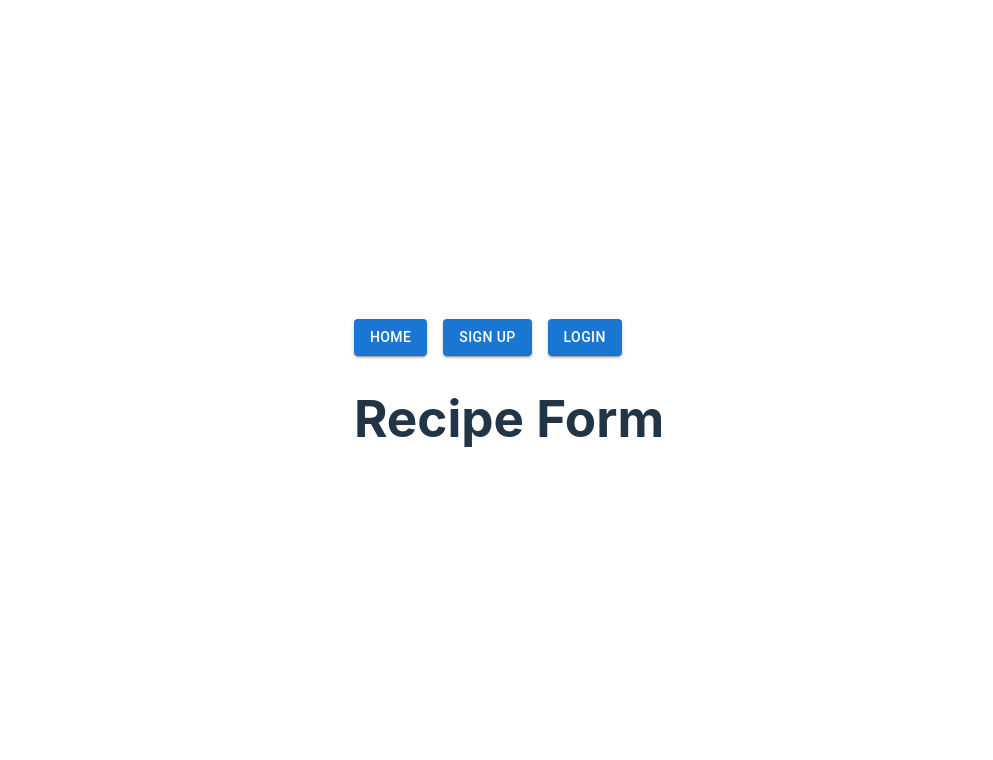
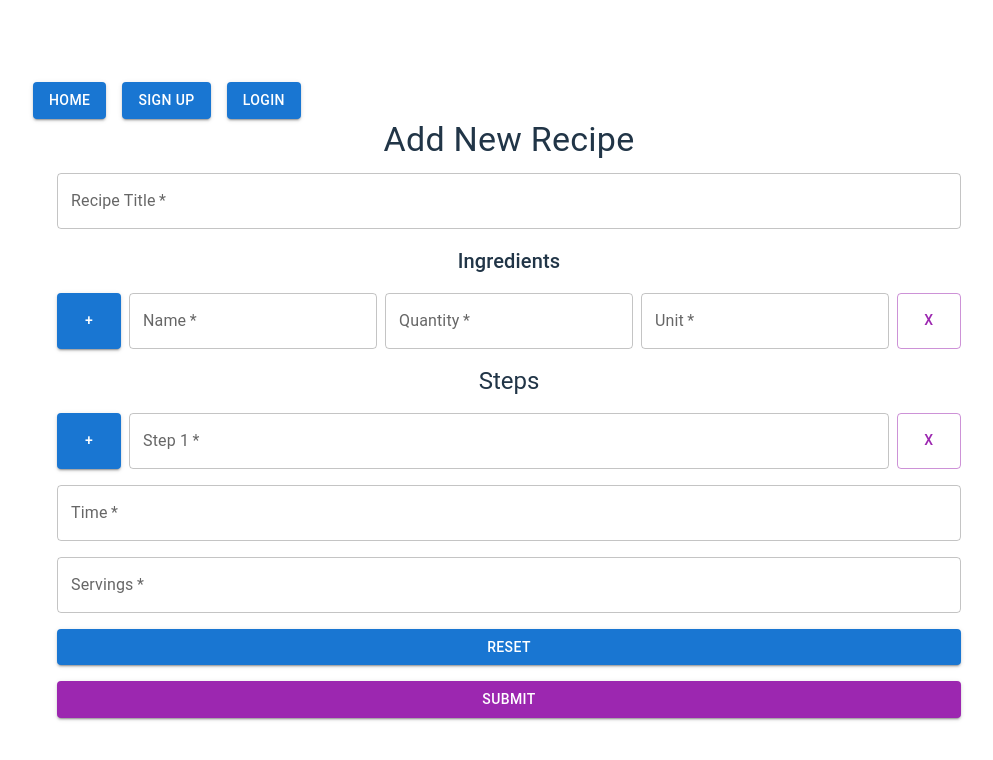
Before and after one commit to Sivva2/Recipe-MERN, a React (Vite) app: page /recipes/new in a window 1280 px wide. Shown: the top 760 px of the page, without its empty margins (131-1124 px from the left). Built offline with nearby package versions, Linux system fonts and the light colour scheme; no server answers.

Commit message:
New Recipe linked to Backend

```diff
--- a/src/App.jsx
+++ b/src/App.jsx
@@ -5,14 +5,13 @@ import "./App.css";
 import { Routes, Route } from "react-router-dom";
 import HomePage from "./pages/HomePage.jsx";
 import AboutUs from "./pages/AboutUs.jsx";
-import RecipeForm from "./components/RecipeForm.jsx";
 import RecipeDetails from "./pages/RecipeDetails.jsx";
 import SignupPage from "./pages/SignupPage.jsx";
 import LoginPage from "./pages/LoginPage.jsx";
 import ErrorPage from "./pages/ErrorPage";
 import RecipeList from "./pages/RecipeList";
-import RecipeUpdate from "./pages/RecipeUpdate.jsx";
-import Navbar from "./components/Navbar2.jsx";
+import RecipeNew from "./pages/RecipeNew.jsx";
+import Navbar from "./components/Navbar.jsx";
 import TermsPage from "./pages/TermsPage.jsx";
 
 import IsPrivate from "./components/IsPrivate"; // <== IMPORT
@@ -25,7 +24,6 @@ function App() {
       <Routes>
         <Route path="/" element={<HomePage />} />
         <Route path="/about" element={<AboutUs />} />
-        <Route path="/recipes/new" element={<RecipeForm />} />
         <Route path="/recipes/:recipeId" element={<RecipeDetails />} />
         <Route
           path="/recipes"
@@ -35,7 +33,8 @@ function App() {
             </IsPrivate>
           }
         />
-        <Route path="/recipes/:recipesId/update" element={<RecipeUpdate />} />{" "}
+        {/*   <Route path="/recipes/:recipesId/update" element={<RecipeUpdate />} /> */}
+        <Route path="/recipes/new" element={<RecipeNew />} />
         <Route path="/terms" element={<TermsPage />} />
         <Route path="*" element={<ErrorPage />} />
         <Route
--- a/src/components/Navbar.jsx
+++ b/src/components/Navbar.jsx
@@ -26,6 +26,12 @@ function Navbar() {
 
       {isLoggedIn ? (
         <>
+          <Link to="/recipes/new">
+            <Button variant="contained" color="primary">
+              New Recipe
+            </Button>
+          </Link>
+
           <Link to="/about">
             <Button variant="contained" color="primary">
               About Us
--- a/src/components/Navbar2.jsx
+++ b/src/components/Navbar2.jsx
@@ -1,67 +1,109 @@
+import React, { useState } from "react";
 import { Link, useNavigate } from "react-router-dom";
 import { useContext } from "react";
 import { AuthContext } from "../context/auth.context";
-import { Button, Box } from "@mui/material";
+import {
+  AppBar,
+  Toolbar,
+  IconButton,
+  Typography,
+  Button,
+  Menu,
+  MenuItem,
+  Box,
+} from "@mui/material";
+import MenuIcon from "@mui/icons-material/Menu";
 
 function Navbar() {
   const { isLoggedIn, user, logOutUser, setAuth } = useContext(AuthContext);
+  const navigate = useNavigate();
+  const [anchorEl, setAnchorEl] = useState(null);
 
-  const navigate = useNavigate();
+  const handleMenu = (event) => {
+    setAnchorEl(event.currentTarget);
+  };
+
+  const handleClose = () => {
+    setAnchorEl(null);
+  };
 
   const handleLogout = () => {
-    // Deactivate the auth token
     localStorage.removeItem("token");
     setAuth(null);
-    // Redirect to the home page
     navigate("/");
   };
 
   return (
-    <Box component="nav" sx={{ display: "flex", gap: 2 }}>
-      <Link to="/">
-        <Button variant="contained" color="primary">
+    <AppBar position="static">
+      <Toolbar>
+        <IconButton
+          edge="start"
+          color="inherit"
+          aria-label="menu"
+          onClick={handleMenu}
+        >
+          <MenuIcon />
+        </IconButton>
+        <Menu
+          id="menu-appbar"
+          anchorEl={anchorEl}
+          anchorOrigin={{
+            vertical: "top",
+            horizontal: "left",
+          }}
+          keepMounted
+          transformOrigin={{
+            vertical: "top",
+            horizontal: "left",
+          }}
+          open={Boolean(anchorEl)}
+          onClose={handleClose}
+        >
+          <MenuItem onClick={handleClose} component={Link} to="/">
             Home
-        </Button>
-      </Link>
-
+          </MenuItem>
+          {isLoggedIn && (
+            <>
+              <MenuItem onClick={handleClose} component={Link} to="/about">
+                About Us
+              </MenuItem>
+              <MenuItem onClick={handleClose} component={Link} to="/recipes">
+                Recipes List In Private
+              </MenuItem>
+              <MenuItem
+                onClick={handleClose}
+                component={Link}
+                to="/recipes/new"
+              >
+                New Recipe
+              </MenuItem>
+            </>
+          )}
+        </Menu>
+        <Typography variant="h6" component="div" sx={{ flexGrow: 1 }}>
+          Recipe MERN
+        </Typography>
         {isLoggedIn ? (
           <>
-          <Link to="/recipes/:recipesId/update">
-            <Button variant="contained" color="primary">
-              Recipes Update
-            </Button>
-          </Link>
-
-          <Link to="/about">
-            <Button variant="contained" color="primary">
-              About Us
-            </Button>
-          </Link>
-          <Link to="/recipes">
-            <Button variant="contained" color="secondary">
-              Recipes List In Private
-            </Button>
-          </Link>
-          <Button variant="contained" color="secondary" onClick={logOutUser}>
+            <Button color="inherit" onClick={handleLogout}>
               Logout
             </Button>
-          <span>{user && user.name}</span>
+            <Typography variant="body1" component="span">
+              {user && user.name}
+            </Typography>
           </>
         ) : (
           <>
-          <Link to="/signup">
-            <Button variant="contained" color="primary">
+            <Button color="inherit" component={Link} to="/signup">
               Sign Up
             </Button>
-          </Link>
-          <Link to="/login">
-            <Button variant="contained" color="primary">
+            <Button color="inherit" component={Link} to="/login">
               Login
             </Button>
-          </Link>
           </>
         )}
-    </Box>
+      </Toolbar>
+    </AppBar>
   );
 }
 
--- a/src/context/auth.context.jsx
+++ b/src/context/auth.context.jsx
@@ -1,10 +1,10 @@
 import React, { useState, useEffect } from "react";
 import axios from "axios";
-//const API_URL = "http://localhost:5005";
+//const VITE_API_URL = "http://localhost:5005";
 
 // WAITING for Backend to Import the string from the .env with URL of the API/server - http://localhost:5005
 const API_URL = import.meta.env.VITE_API_URL;
-
+console.log(API_URL);
 const AuthContext = React.createContext();
 
 function AuthProviderWrapper(props) {
--- a/src/pages/LoginPage.jsx
+++ b/src/pages/LoginPage.jsx
@@ -71,7 +71,7 @@ function LoginPage(props) {
           <TextField
             variant="outlined"
             margin="normal"
-            required
+            required={true}
             fullWidth
             id="username"
             label="Username"
@@ -85,7 +85,7 @@ function LoginPage(props) {
           <TextField
             variant="outlined"
             margin="normal"
-            required
+            required={true}
             fullWidth
             name="password"
             label="Password"
--- a/src/pages/RecipeUpdate.jsx
+++ b/src/pages/RecipeNew.jsx
@@ -18,7 +18,7 @@ const API_URL = import.meta.env.VITE_API_URL;
 import axios from "axios";
 import classes from "../styles/Login.module.css";
 
-const RecipeUpdate = () => {
+const RecipeNew = () => {
   const [title, setTitle] = useState("");
   const [ingredients, setIngredients] = useState([
     { name: "", quantity: "", unit: "" },
@@ -62,19 +62,34 @@ const RecipeUpdate = () => {
 
   const handleSubmit = async (event) => {
     event.preventDefault();
+
+    if (!title || !steps || !time || !servings) {
+      window.alert(
+        "Please fill in all required fields to register the new recipe."
+      );
+      return;
+    }
+
     const newRecipe = { title, ingredients, steps, time, servings };
-
+    const storedToken = localStorage.getItem("authToken");
     axios
-      .post(`${API_URL}/auth/signup`, newRecipe)
+      .post(`${API_URL}/api/recipes`, newRecipe, {
+        headers: { Authorization: `Bearer ${storedToken}` },
+      })
       .then((response) => {
         console.log("Response to /auth/recipe ");
         window.alert("recipe registered");
-        navigate("/login");
       })
       .catch((error) => {
-        const errorDescription = error.response.data.message;
-        setErrorMessage(errorDescription);
-        console.log("Error catched");
+        if (error.response && error.response.status === 500) {
+          window.alert("Server error 500: Please try again later.");
+        } else {
+          const errorDescription = error.response
+            ? error.response.data.message
+            : "An error occurred";
+          setErrorMessage(errorDescription);
+        }
+        console.log("Error caught");
       });
   };
 
@@ -107,7 +122,7 @@ const RecipeUpdate = () => {
           label="Recipe Title"
           value={title}
           onChange={(e) => setTitle(e.target.value)}
-          required
+          required={true}
         />
         <Typography variant="h6">Ingredients</Typography>
         {ingredients.map((ingredient, index) => (
@@ -120,15 +135,14 @@ const RecipeUpdate = () => {
               name="name"
               value={ingredient.name}
               onChange={(e) => handleIngredientChange(index, e)}
-              required
+              required={true}
             />
             <TextField
               label="Quantity"
               name="quantity"
-              type="number"
               value={ingredient.quantity}
               onChange={(e) => handleIngredientChange(index, e)}
-              required="true"
+              required={true}
             />
             <TextField
               type="string"
@@ -136,7 +150,7 @@ const RecipeUpdate = () => {
               name="unit"
               value={ingredient.unit}
               onChange={(e) => handleIngredientChange(index, e)}
-              required
+              required={true}
             />
 
             <Button
@@ -160,7 +174,7 @@ const RecipeUpdate = () => {
               value={step}
               fullWidth
               onChange={(e) => handleStepChange(index, e)}
-              required
+              required={true}
             />
             <Button
               variant="outlined"
@@ -175,7 +189,7 @@ const RecipeUpdate = () => {
           label="Time"
           value={time}
           onChange={(e) => setTime(e.target.value)}
-          required
+          required={true}
         />
         <TextField
           label="Servings"
@@ -183,13 +197,13 @@ const RecipeUpdate = () => {
           value={servings}
           onChange={(e) => setServings(e.target.value)}
           /* onChange={(event) => setServings(event.currentTarget.value)} */
-          required
+          required={true}
         />
         <Button
           type="submit"
           variant="contained"
           color="primary"
-          href="/recipes/:recipesId/update"
+          href="/recipes/new"
         >
           Reset
         </Button>
@@ -197,7 +211,6 @@ const RecipeUpdate = () => {
           type="submit"
           variant="contained"
           color="secondary"
-          component="form"
           onSubmit={handleSubmit}
           onClick={handleSubmit}
         >
@@ -208,4 +221,4 @@ const RecipeUpdate = () => {
   );
 };
 
-export default RecipeUpdate;
+export default RecipeNew;
--- a/src/pages/SignupPage.jsx
+++ b/src/pages/SignupPage.jsx
@@ -34,11 +34,6 @@ function SignupPage(props) {
   const handleSignupSubmit = (e) => {
     e.preventDefault();
     const requestBody = { username, email, password };
-
-    if (password !== confirmPassword) {
-      alert("Passwords do not match!");
-      return;
-    }
 
     axios
       .post(`${API_URL}/auth/signup`, requestBody)
@@ -109,20 +104,7 @@ function SignupPage(props) {
             onChange={(event) => setPassword(event.currentTarget.value)}
             className={classes.input}
           />
-          <TextField
-            variant="outlined"
-            margin="normal"
-            required
-            fullWidth
-            name="confirmPassword"
-            label="Confirm Password"
-            type="password"
-            id="confirmPassword"
-            autoComplete="new-password"
-            value={confirmPassword}
-            onChange={(event) => setConfirmPassword(event.currentTarget.value)}
-            className={classes.input}
-          />
+
           <Link scr="/terms" to={"/Terms"}>
             terms and conditions{" "}
           </Link>
```
Also changed, not shown: src/components/Navbar3.jsx (deleted, +0 -110 lines). Lines whose indentation alone changed are shown as unchanged.
